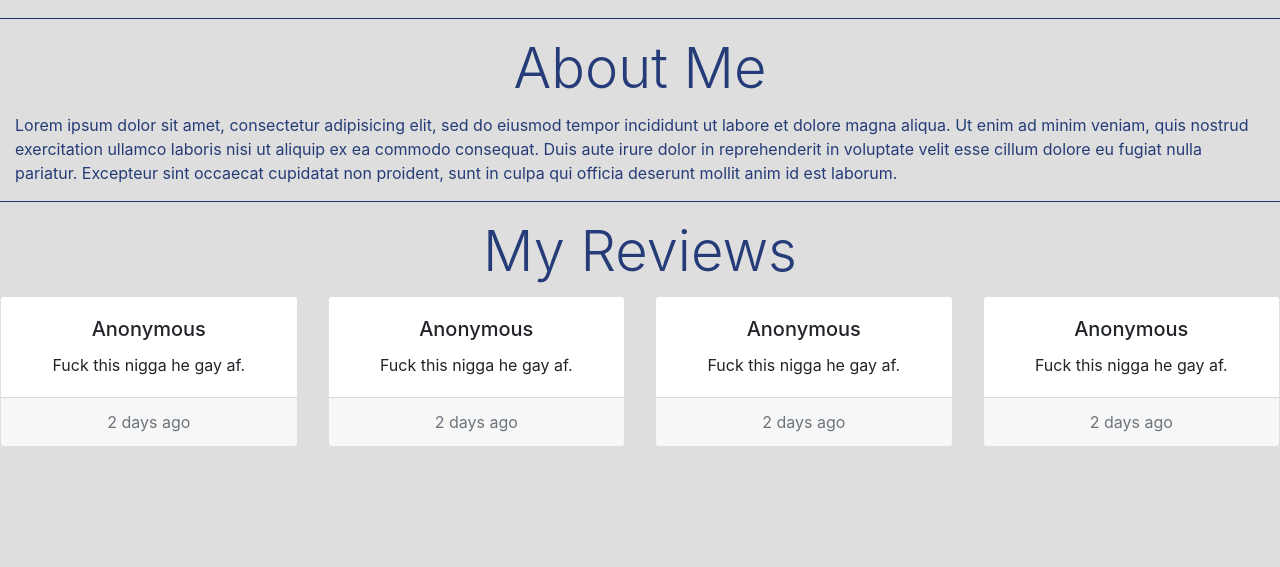
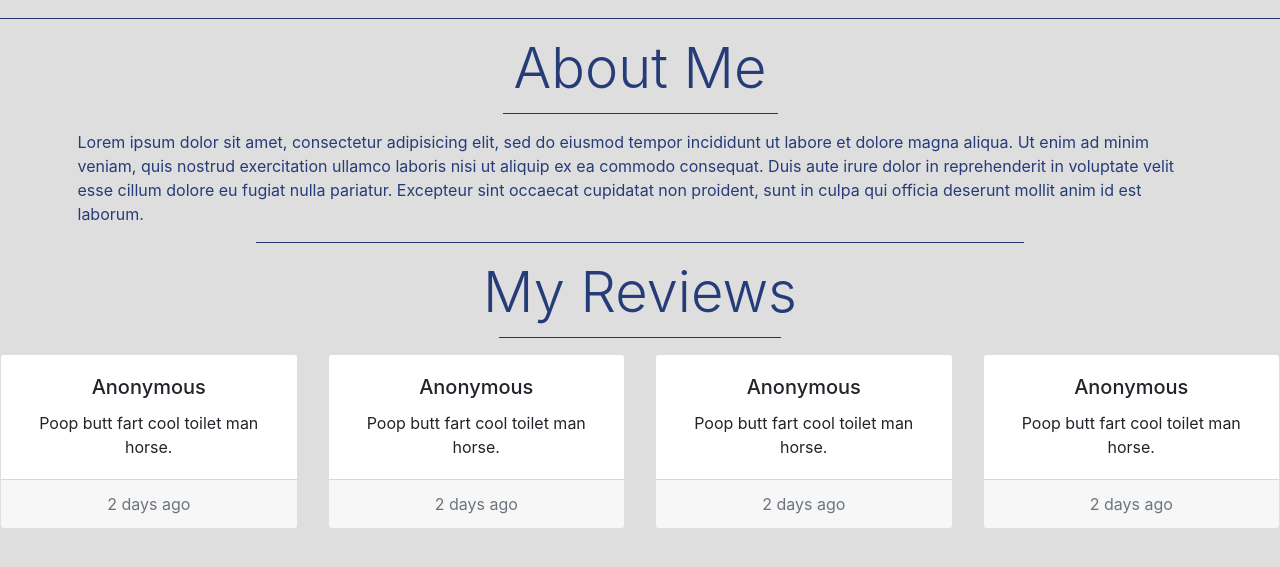
Before and after one commit to Colin-Richardson/Studeor, a plain HTML site: page creatortemp.html in a window 1280 px wide. Shown: the part 167-734 px from the top of the page. Drawn offline with nearby package versions, Linux system fonts and the light colour scheme.

Commit message:
did sum shit
shit sum did

```diff
--- a/creatortemp.html
+++ b/creatortemp.html
@@ -19,7 +19,7 @@
   <title>Studeor</title>
 </head>
 
-<body class="cre">
+<body>
   <!-- start of navbar Dark Theme 34435e-->
 <nav class="navbar navbar-expand-lg " id="navbar">
   <a class="navbar-brand" href="#"><img class="logo" src="img/logoalt.jpg" alt="TBD"></a>
@@ -37,20 +37,23 @@
 <hr class="creline">
 <div class="container-fluid" id="credesc">
 <h1 class="display-4 text-center" id="about">About Me</h1>
-<p>Lorem ipsum dolor sit amet, consectetur adipisicing elit, sed do eiusmod tempor incididunt ut labore et dolore magna aliqua. Ut enim ad minim veniam, quis nostrud exercitation ullamco laboris nisi ut aliquip ex ea commodo consequat. Duis aute irure dolor in reprehenderit in voluptate velit esse cillum dolore eu fugiat nulla pariatur. Excepteur sint occaecat cupidatat non proident, sunt in culpa qui officia deserunt mollit anim id est laborum.</p>
+<hr class="creline" id="titline">
+<p class="aboutdesc">Lorem ipsum dolor sit amet, consectetur adipisicing elit, sed do eiusmod tempor incididunt ut labore et dolore magna aliqua. Ut enim ad minim veniam, quis nostrud exercitation ullamco laboris nisi ut aliquip ex ea commodo consequat. Duis aute irure dolor in reprehenderit in voluptate velit esse cillum dolore eu fugiat nulla pariatur. Excepteur sint occaecat cupidatat non proident, sunt in culpa qui officia deserunt mollit anim id est laborum.</p>
 </div>
-<hr class="creline">
+<hr class="creline" id="revline">
 <div class="row" id="credesc">
   <div class="col">
 <h1 class="display-4 text-center" id="review">My Reviews</h1>
+<hr class="creline" id="titline">
 </div>
 </div>
+<!-- Matt, if you see this, use Flickitty carousel like we did for stitches unlimited for the cards please -->
 <div class="row" id="revcard">
   <div class="col-3">
     <div class="card text-center">
       <div class="card-body">
         <h5 class="card-title">Anonymous</h5>
-        <p class="card-text">Fuck this nigga he gay af.</p>
+        <p class="card-text">Poop butt fart cool toilet man horse.</p>
       </div>
       <div class="card-footer text-muted">
         2 days ago
@@ -61,7 +64,7 @@
     <div class="card text-center">
       <div class="card-body">
         <h5 class="card-title">Anonymous</h5>
-        <p class="card-text">Fuck this nigga he gay af.</p>
+        <p class="card-text">Poop butt fart cool toilet man horse.</p>
       </div>
       <div class="card-footer text-muted">
         2 days ago
@@ -72,7 +75,7 @@
     <div class="card text-center">
       <div class="card-body">
         <h5 class="card-title">Anonymous</h5>
-        <p class="card-text">Fuck this nigga he gay af.</p>
+        <p class="card-text">Poop butt fart cool toilet man horse.</p>
       </div>
       <div class="card-footer text-muted">
         2 days ago
@@ -83,7 +86,7 @@
     <div class="card text-center">
       <div class="card-body">
         <h5 class="card-title">Anonymous</h5>
-        <p class="card-text">Fuck this nigga he gay af.</p>
+        <p class="card-text">Poop butt fart cool toilet man horse.</p>
       </div>
       <div class="card-footer text-muted">
         2 days ago
--- a/styles.css
+++ b/styles.css
@@ -9,6 +9,7 @@ html, body {
   margin: 0px;
   padding: 0px;
   overflow-x: hidden;
+  background-color: var(--sec);
 }
 nav {
   font-size: 1.1em;
@@ -72,12 +73,21 @@ nav {
 .caption {
   text-align: center;
 }
-.cre {
-background-color: var(--sec);
-}
 .creline {
 margin-top: 0%;
 background-color: var(--prim);
+}
+.aboutdesc {
+  margin-left: 5%;
+  margin-right:5%;
+}
+#revline {
+  margin-left: 20%;
+  margin-right: 20%;
+}
+#titline {
+  margin-left: 39%;
+  margin-right: 39%;
 }
 #crerow {
   background-color: var(--sec);
@@ -107,3 +117,10 @@ background-color: var(--prim);
 #revcard {
   padding-bottom: 3%;
 }
+.stu {
+  color: var(--prim);
+}
+#stuline {
+margin-left: 25%;
+margin-right: 25%;
+}
```
Also changed, not shown: student.html (+11 -1 lines).
